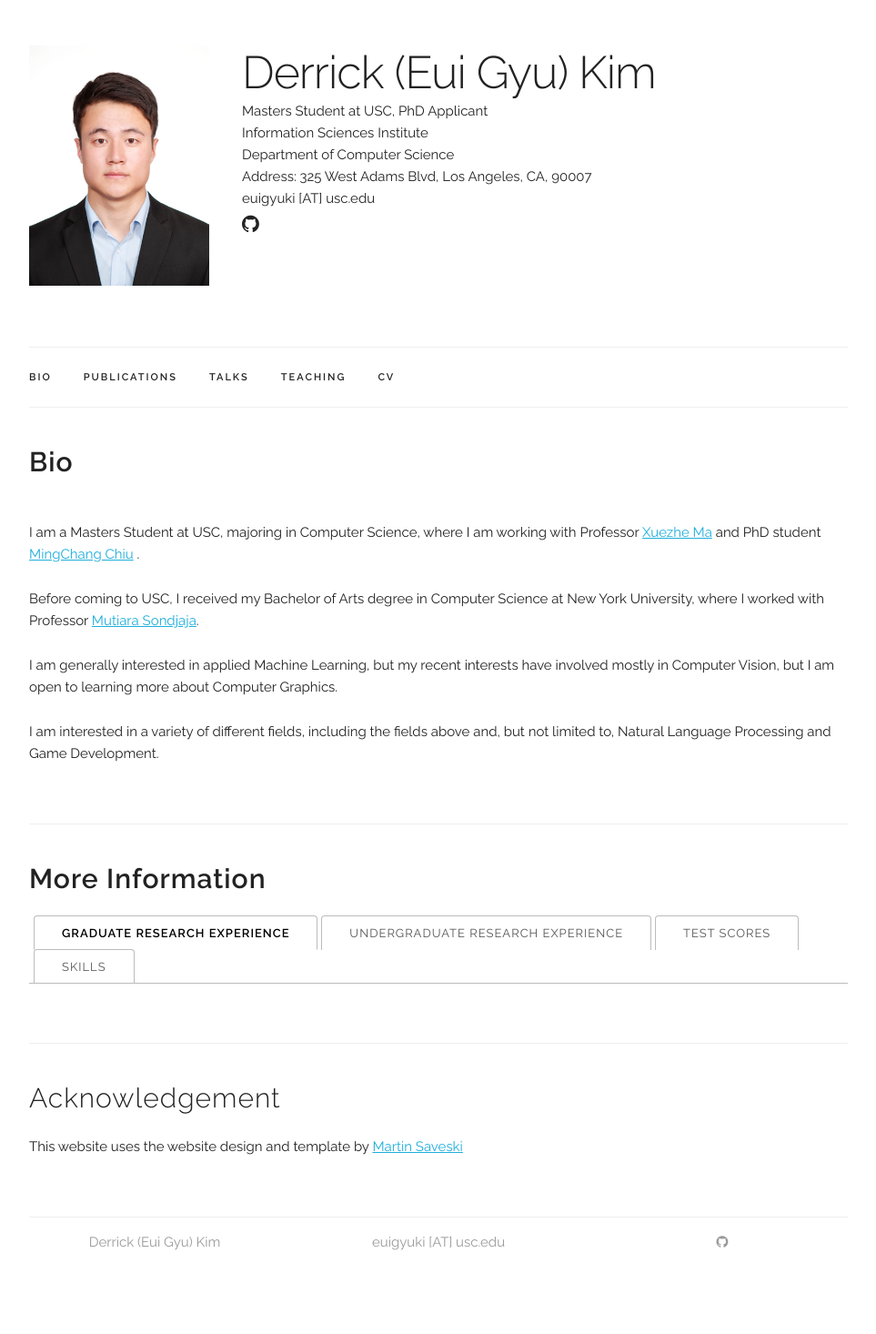
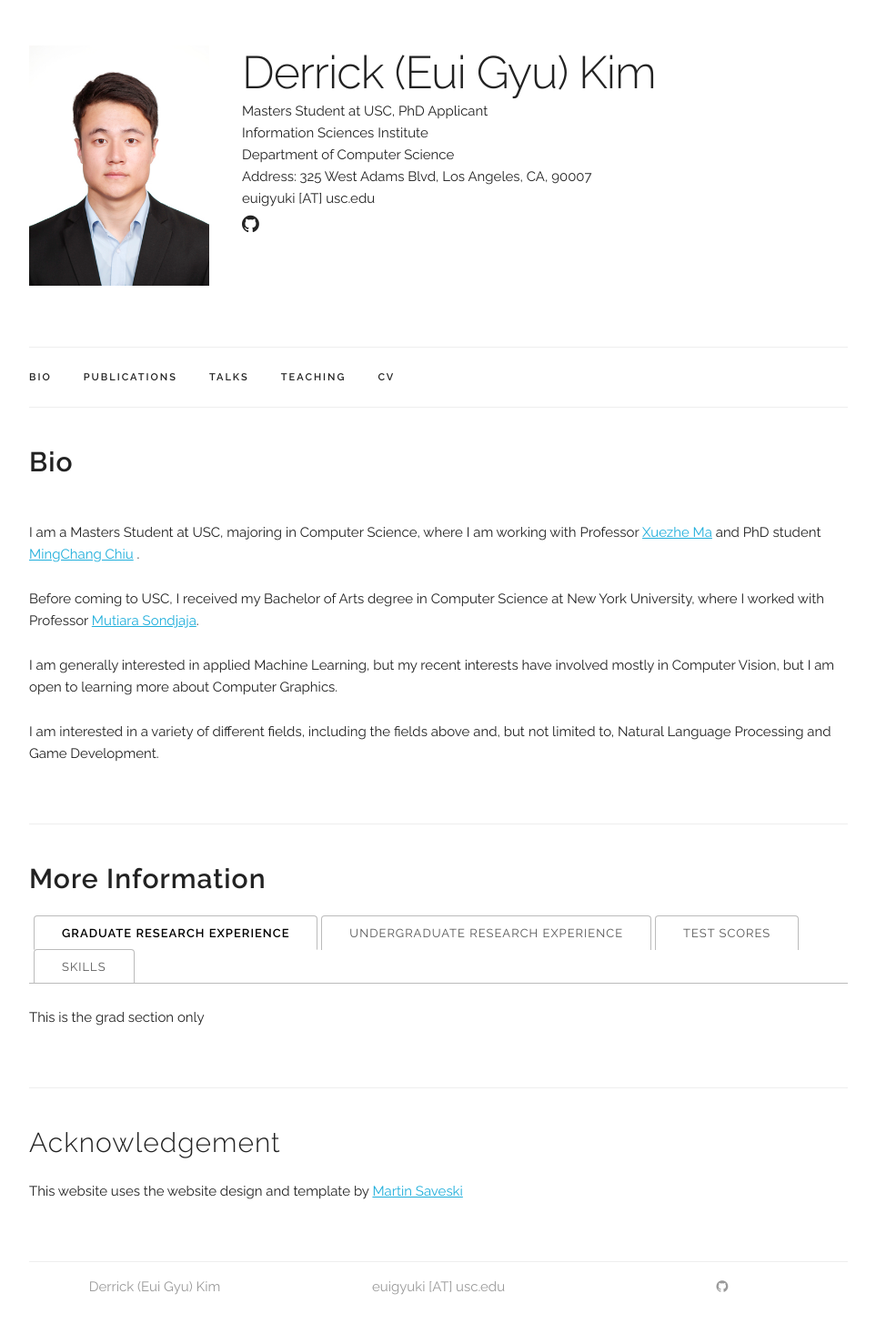
Before and after one commit to euigyuki/euigyuki.github.io, a Jekyll site: the page built from index.html, in a window 1280 px wide. Shown: the whole page at 91% size, without its empty margins (158-1121 px from the left). Built offline with Jekyll 4.4.1, drawn with Linux system fonts in a browser that asks for light colours; before the commit the page ends 1417 px from its top, so only the background shows below that; some of the changed lines change nothing that is shown.

Commit message:
updated website

```diff
--- a/index.html
+++ b/index.html
@@ -87,7 +87,7 @@
 
 
     <div class="tab-pane" id="undergrad">
-      <b> Dean's Undergraduate Research Fund recepient</b>
+      <b> NYU Dean's Undergraduate Research Fund recepient</b>
       <p>Implemented KNN algorithms from scratch on breast cancer cell data set and least squares for
       classification on a manually created data set</p>
       <p>Implemented Naive-Bayes Algorithm on complex data such as blood cell images and simpler data
@@ -101,7 +101,7 @@
 
     </div>
 
-    <div class="tab-pane" id="graduate">
+    <div class="tab-pane-active" id="graduate">
       <p> This is the grad section only</p>
 
     </div>
@@ -149,9 +149,12 @@
 
     <div class="tab-pane" id="testscores">
 
-      <p> Old SAT: 2250</p>
-      <p> Toefl: 116 but fluent in English as I was raised in New Jersey and spent my undergraduate in New York </p>
-      <p> GRE Verbal 161, Quant 165, Writing 5.0</p>
+      <b> Old SAT </b>
+          <p>: 2250</p>
+     <b> TOEFL </b>
+          <p> Toefl: 116 but fluent in English as I was raised in New Jersey and spent my undergraduate in New York </p>
+     <b> GRE</b>
+      <p> Verbal 161, Quant 165, Writing 5.0</p>
 
 
 
```
